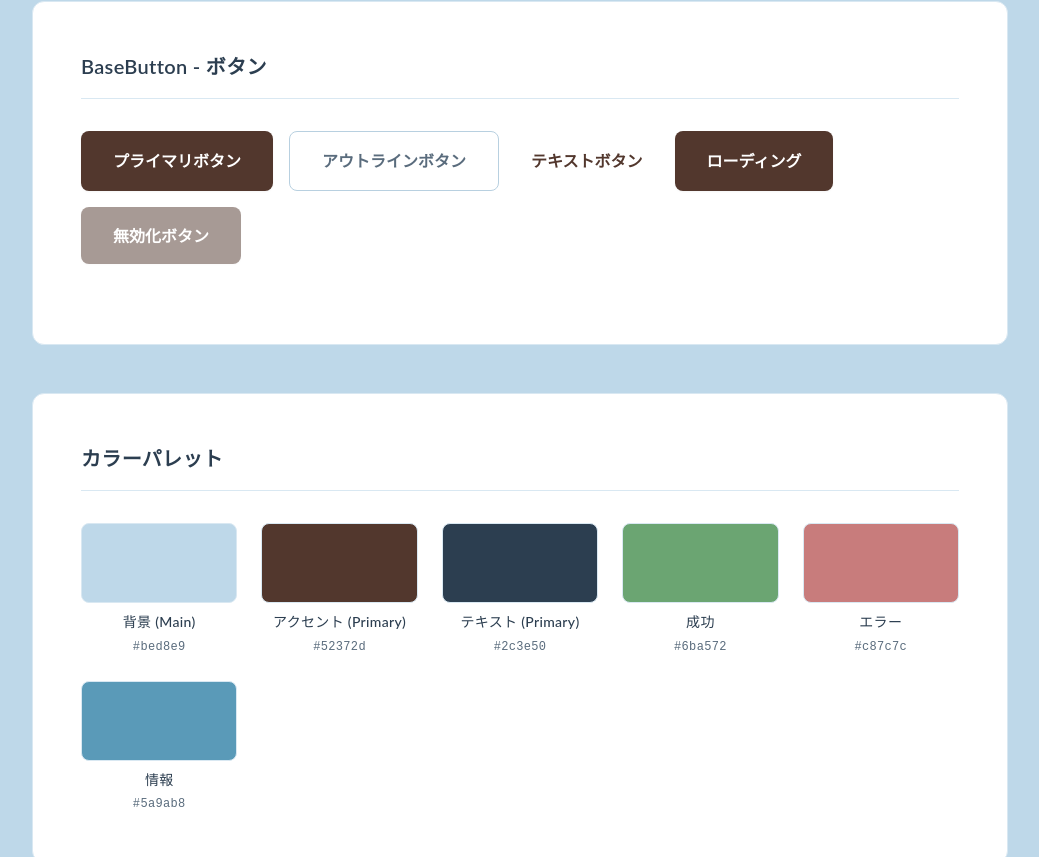
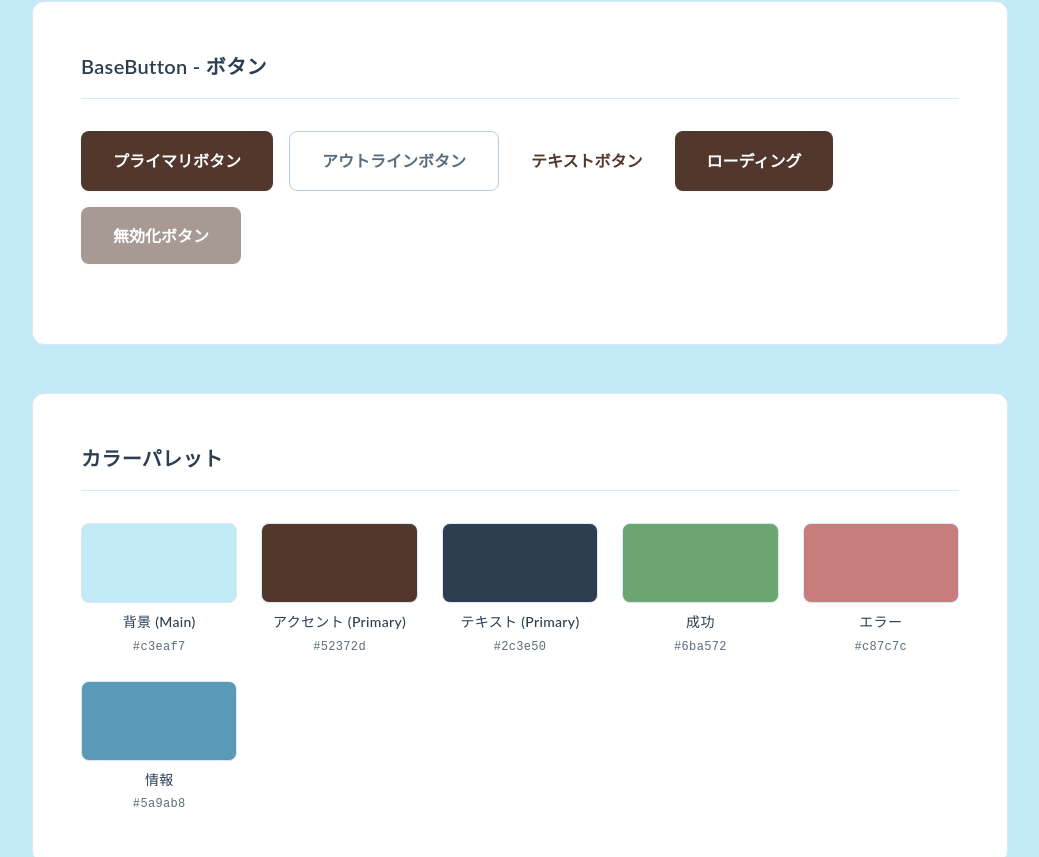
Before and after one commit to hayase-hemmi/sansan-reserve, a Vue app: page /demo/components in a window 1280 px wide. Shown: the part 1553-2410 px from the top of the page, without its empty margins (120-1159 px from the left). Built offline with nearby package versions, Linux system fonts and the light colour scheme; no server answers.

Commit message:
背景色の水色を明るく変更

```diff
--- a/src/styles/designTokens.ts
+++ b/src/styles/designTokens.ts
@@ -9,9 +9,9 @@ export const designTokens = {
   colors: {
     // Primary colors - light blue tones
     background: {
-      main: '#bed8e9',      // Light blue background (190, 216, 233)
+      main: '#c3eaf7',      // Light blue background (195, 234, 247)
       card: '#ffffff',      // White card background
-      hover: '#d9e8f2',     // Even lighter blue for hover states
+      hover: '#e1f4fb',     // Even lighter blue for hover states
       input: '#ffffff',     // Input field background
     },
     text: {
```
